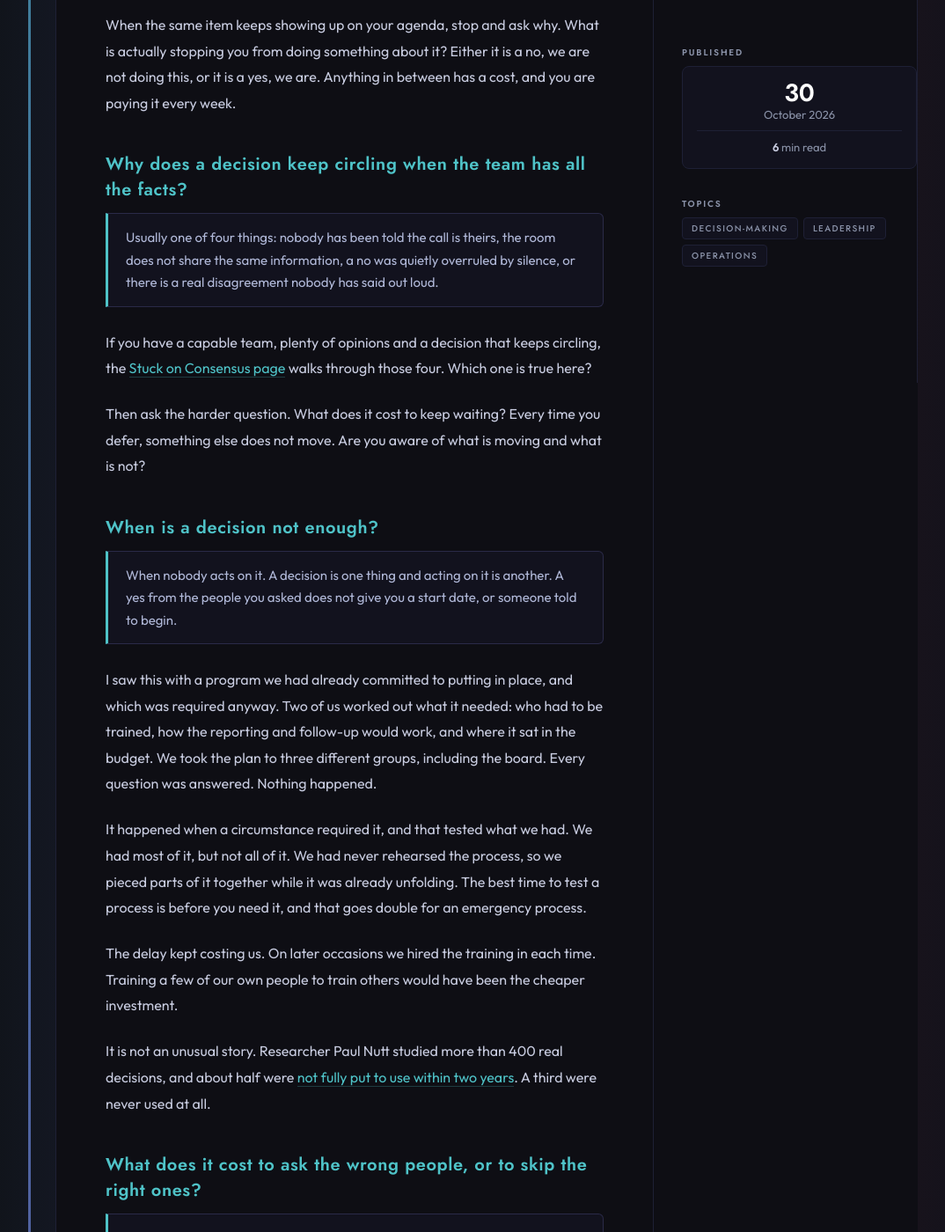
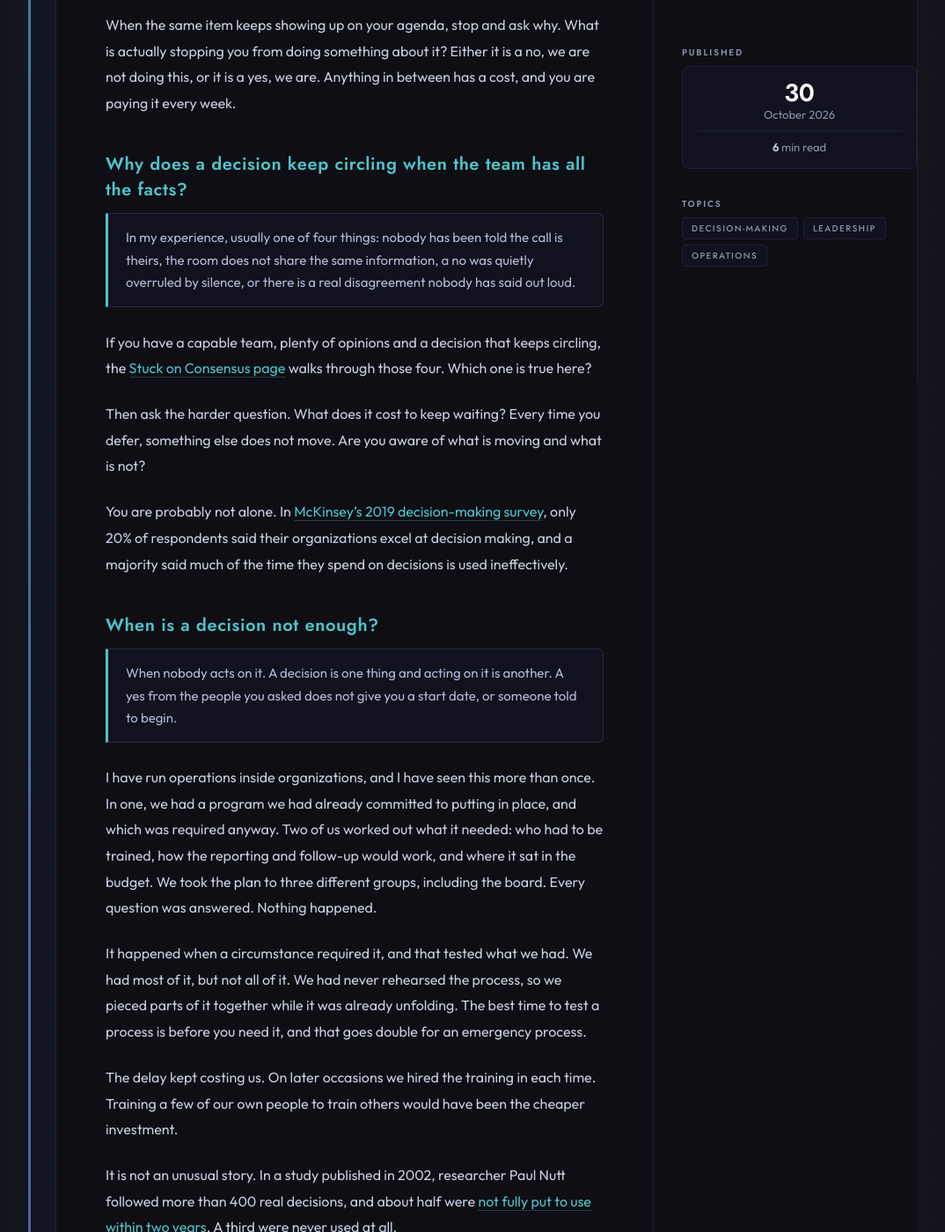
Before and after one commit to elizabethlemoine33-commits/bynorthlight-site, a Jekyll site: the page built from blog/stuck-on-consensus-why-decisions-keep-circling.md, in a window 1280 px wide and 1400 px high, scrolled down 771 px. Shown: the whole window at 88% size, without its empty margins (87-1161 px from the left). Built offline with Jekyll 4.4.1, drawn with Linux system fonts in a browser that asks for light colours; some of the changed text lies outside the part shown.

Commit message:
Stuck on Consensus: mark diagnosis as experience, add study years, McKinsey finding, background line
Co-Authored-By: Claude Sonnet 5.5 <noreply@anthropic.com>

```diff
--- a/blog/stuck-on-consensus-why-decisions-keep-circling.md
+++ b/blog/stuck-on-consensus-why-decisions-keep-circling.md
@@ -25,7 +25,7 @@ related_reading:
     url: /blog/consultant-fractional-coo-or-full-time-coo-how-to-choose.html
 faq:
   - q: "Why does my team keep circling on a decision?"
-    a: "Usually one of four things: nobody has been told the call is theirs, the room does not share the same information, a no was quietly overruled by silence, or there is a real disagreement nobody has said out loud. Ask which one is true before you ask for another round of input."
+    a: "In my experience, usually one of four things: nobody has been told the call is theirs, the room does not share the same information, a no was quietly overruled by silence, or there is a real disagreement nobody has said out loud. Ask which one is true before you ask for another round of input."
   - q: "What is the difference between a decision and an action?"
     a: "A decision is a choice. An action is someone starting the work. A yes from the people you asked does not give you a start date or an owner."
   - q: "How do I use RACI to unstick a decision?"
@@ -52,12 +52,14 @@ When the same item keeps showing up on your agenda, stop and ask why. What is ac
 ## Why does a decision keep circling when the team has all the facts?
 
 <div class="answer-block">
-<p>Usually one of four things: nobody has been told the call is theirs, the room does not share the same information, a no was quietly overruled by silence, or there is a real disagreement nobody has said out loud.</p>
+<p>In my experience, usually one of four things: nobody has been told the call is theirs, the room does not share the same information, a no was quietly overruled by silence, or there is a real disagreement nobody has said out loud.</p>
 </div>
 
 If you have a capable team, plenty of opinions and a decision that keeps circling, the [Stuck on Consensus page](/who-we-help/stuck-on-consensus) walks through those four. Which one is true here?
 
 Then ask the harder question. What does it cost to keep waiting? Every time you defer, something else does not move. Are you aware of what is moving and what is not?
+
+You are probably not alone. In [McKinsey's 2019 decision-making survey](https://www.mckinsey.com/capabilities/people-and-organization/our-insights/decision-making-in-the-age-of-urgency), only 20% of respondents said their organizations excel at decision making, and a majority said much of the time they spend on decisions is used ineffectively.
 
 ## When is a decision not enough?
 
@@ -65,13 +67,13 @@ Then ask the harder question. What does it cost to keep waiting? Every time you
 <p>When nobody acts on it. A decision is one thing and acting on it is another. A yes from the people you asked does not give you a start date, or someone told to begin.</p>
 </div>
 
-I saw this with a program we had already committed to putting in place, and which was required anyway. Two of us worked out what it needed: who had to be trained, how the reporting and follow-up would work, and where it sat in the budget. We took the plan to three different groups, including the board. Every question was answered. Nothing happened.
+I have run operations inside organizations, and I have seen this more than once. In one, we had a program we had already committed to putting in place, and which was required anyway. Two of us worked out what it needed: who had to be trained, how the reporting and follow-up would work, and where it sat in the budget. We took the plan to three different groups, including the board. Every question was answered. Nothing happened.
 
 It happened when a circumstance required it, and that tested what we had. We had most of it, but not all of it. We had never rehearsed the process, so we pieced parts of it together while it was already unfolding. The best time to test a process is before you need it, and that goes double for an emergency process.
 
 The delay kept costing us. On later occasions we hired the training in each time. Training a few of our own people to train others would have been the cheaper investment.
 
-It is not an unusual story. Researcher Paul Nutt studied more than 400 real decisions, and about half were [not fully put to use within two years](https://news.osu.edu/half-of-business-decisions-fail-because-of-managements-blunders-new-study-finds/). A third were never used at all.
+It is not an unusual story. In a study published in 2002, researcher Paul Nutt followed more than 400 real decisions, and about half were [not fully put to use within two years](https://news.osu.edu/half-of-business-decisions-fail-because-of-managements-blunders-new-study-finds/). A third were never used at all.
 
 ## What does it cost to ask the wrong people, or to skip the right ones?
 
@@ -87,7 +89,7 @@ In another organization we ran an engagement survey. It took months to share the
 
 What stuck was the cheapest thing on the list: half an hour every couple of weeks for the team to get together and talk, so people knew each other better. It was good, and it built some trust. The bigger issues the survey found were mostly ignored. Fixing them meant investing in technology or training, or having open conversations about what was and was not working. Those cost real money and time.
 
-It is a common pattern. Gallup reports that only [8% of employees strongly agree](https://www.gallup.com/workplace/467504/administered-employee-engagement-survey.aspx) that their organization takes action on surveys. In a 2018 UK workplace study of about 2,000 people, [a third of employees reported](https://www.linkedin.com/pulse/when-employee-surveys-go-silent-hidden-cost-doing-nothing-dan-wardle-s23rc/) they had not noticed any change as a result of their employer's survey, and their engagement scores ran about ten points lower than the UK average. The researcher is careful to say the silence is not what made those scores low. The survey was reporting what working there already felt like. But when nothing visibly happens, it confirms what people suspected: that no one is listening.
+It is a common pattern. Gallup reported in 2023 that only [8% of employees strongly agree](https://www.gallup.com/workplace/467504/administered-employee-engagement-survey.aspx) that their organization takes action on surveys. In a 2018 UK workplace study of about 2,000 people, [a third of employees reported](https://www.linkedin.com/pulse/when-employee-surveys-go-silent-hidden-cost-doing-nothing-dan-wardle-s23rc/) they had not noticed any change as a result of their employer's survey, and their engagement scores ran about ten points lower than the UK average. The researcher is careful to say the silence is not what made those scores low. The survey was reporting what working there already felt like. But when nothing visibly happens, it confirms what people suspected: that no one is listening.
 
 Which fix on your list is cheap, and which is expensive? Which one did you do?
 
```
